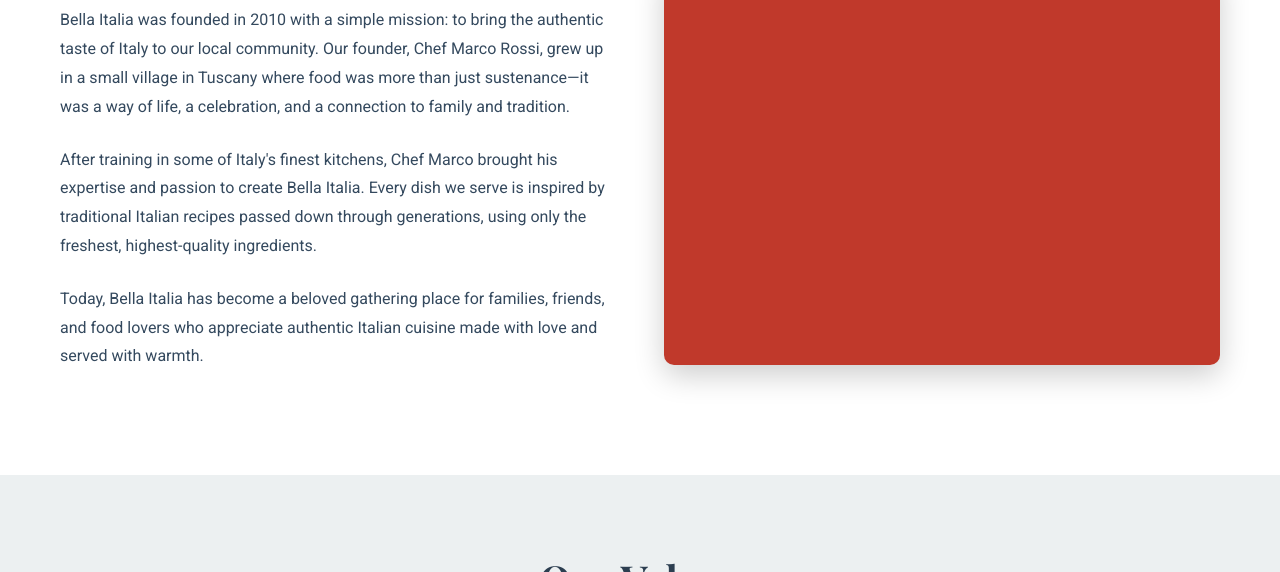
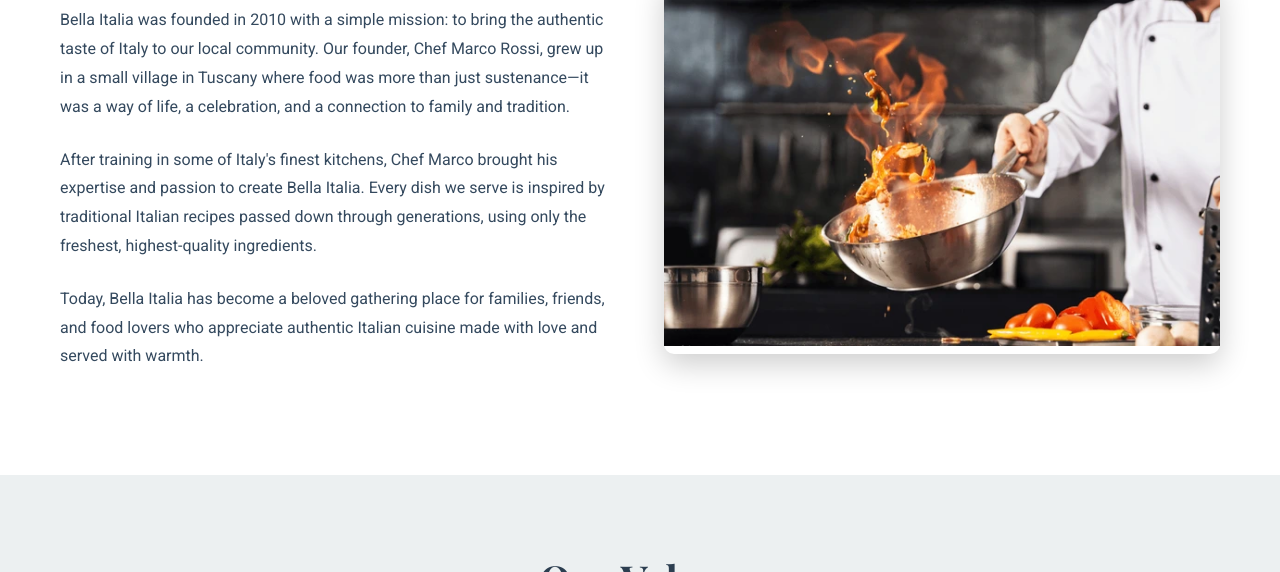
Before and after one commit to cahlinjones/restaurant-website, a plain HTML site: page about.html in a window 1280 px wide. Shown: the part 528-1100 px from the top of the page. Drawn offline with nearby package versions, Linux system fonts and the light colour scheme.

Commit message:
Added image to About page

```diff
--- a/about.html
+++ b/about.html
@@ -46,7 +46,9 @@
                     <p>Today, Bella Italia has become a beloved gathering place for families, friends, and food lovers who appreciate authentic Italian cuisine made with love and served with warmth.</p>
                 </div>
                 <div class="about-image">
-                    <div style="background-color: #c0392b; height: 400px; border-radius: 10px;"></div>
+                    <div class="about-image">
+                      <img src="images/cooking.webp" alt="Restraunt Team">
+                    </div>
                 </div>
             </div>
         </div>
```
Also changed, not shown: images/cooking.webp (added).
